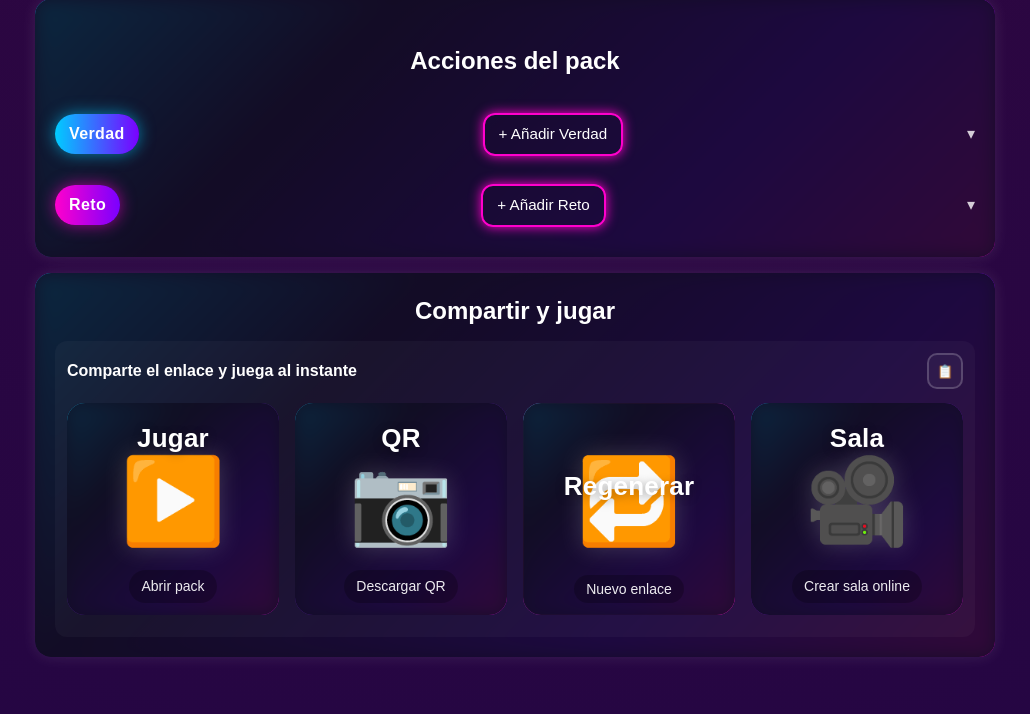
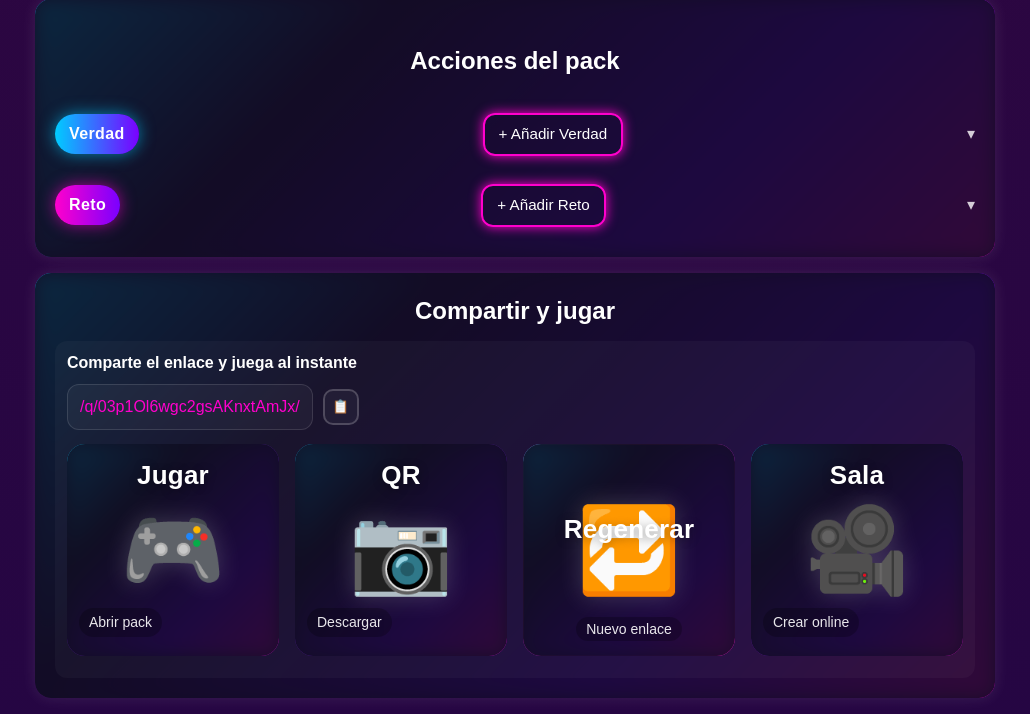
Before and after one commit to jltamayo2018/tfg-verdad-reto, a Django app: page /packs/25/ in a window 1280 px wide. Shown: the part 954-1668 px from the top of the page, without its empty margins (125-1155 px from the left). Run offline with Django 5.2, Linux system fonts and the light colour scheme; a user stored in the database is signed in; data comes from the database, SQL or seed files in the repository; data that the repository does not hold is empty; parts of the project's set-up code (start-up, migrations or seed data) failed here and were passed over.

Commit message:
cambiando parte pública

```diff
--- a/static/css/style.css
+++ b/static/css/style.css
@@ -991,27 +991,47 @@
   background: rgba(255,255,255,.03);
 }
 
-/* Topbar: una sola línea + botón */
-.pack-share__topbar{
-  display:flex;
-  align-items:center;
-  justify-content: space-between;
+.pack-share__row{
+  display: grid;
   gap: 10px;
   margin-bottom: 14px;
 }
 
-.pack-share__toptext{
-  flex: 1;
-  min-width: 0;
-  white-space: nowrap;       /* 1 línea */
+.pack-share__lead{
+  margin: 0;
+  line-height: 1.3;
+}
+
+.pack-share__copy{
+  display:flex;
+  gap: 10px;
+  align-items:center;
+  flex-wrap: wrap;
+}
+
+/* URL estilo badge propio */
+.pack-share__url{
+  display:block;
+  padding: 10px 12px;
+  border-radius: 12px;
+  background: rgba(255,255,255,.04);
+  border: 1px solid rgba(255,255,255,.12);
+  color: #ff00cc;
+  max-width: 100%;
   overflow: hidden;
-  text-overflow: ellipsis;    /* si no cabe, ... */
+  text-overflow: ellipsis;
+  white-space: nowrap;
+}
+.pack-share__url:hover{
+  text-shadow: 0 0 8px #ff00cc;
 }
 
 /* Botón copiar (hereda .icon-btn) */
-.pack-share__copybtn{ margin-left: 0; }
+.pack-share__copybtn{
+  margin-left: 0;
+}
 
-/* GRID propio */
+/* GRID propio (sin tocar .packs-grid) */
 .pack-share-grid{
   display:grid;
   grid-template-columns: repeat(2, minmax(0,1fr));
@@ -1025,16 +1045,13 @@
   .pack-share-grid{ grid-template-columns: repeat(4, minmax(0,1fr)); }
 }
 
-/* TARJETA (aislada) */
+/* TARJETA de acción (clon visual de pack-card, pero aislado) */
 .pack-share-card{
   position: relative;
   display: block;
   aspect-ratio: 1 / 1;
   border-radius: 18px;
-
-  /* Reservamos espacio arriba y abajo para evitar solapes */
-  padding: 18px 14px 64px;
-
+  padding: 14px 14px 56px; /* hueco abajo para “hint” */
   background: rgba(255,255,255,0.05);
   color:#fff;
   text-decoration:none;
@@ -1046,7 +1063,7 @@
   filter: brightness(1.05);
 }
 
-/* button dentro de form */
+/* Si es button dentro de form */
 .pack-share-form{ margin:0; }
 .pack-share-form .pack-share-card{
   width: 100%;
@@ -1054,15 +1071,13 @@
   cursor: pointer;
 }
 
-/* Header: centrado arriba */
+/* Cabecera / título */
 .pack-share-card__head{
   position: relative;
-  z-index: 3;
+  z-index: 2;
+  margin: 2px 0 0;
   text-align: center;
-  margin: 2px 0 0;
 }
-
-/* Título */
 .pack-share-card__title{
   margin: 0;
   font-weight: 800;
@@ -1071,17 +1086,12 @@
   letter-spacing: .2px;
   text-shadow: 0 2px 10px rgba(0,0,0,.35);
   overflow-wrap: anywhere;
-
-  /* Ayuda a que el título siempre quede arriba y no “se mezcle” visualmente */
-  padding: 0 4px;
 }
 
-/* Emoji: lo bajamos para que NO invada el título */
+/* Emoji centrado */
 .pack-share-card__emoji{
   position: absolute;
-  left: 0; right: 0;
-  top: 40px;                 /* 👈 clave: deja “zona segura” para el título */
-  bottom: 56px;              /* deja “zona segura” para el hint */
+  inset: 0;
   display: grid;
   place-items: center;
   font-size: clamp(52px, 10vw, 84px);
@@ -1091,33 +1101,28 @@
   z-index: 1;
 }
 
-/* Footer: centrado abajo */
+/* Footer tipo “chip” abajo izquierda */
 .pack-share-card__foot{
   position: absolute;
   left: 12px;
   right: 12px;
   bottom: 12px;
-  z-index: 3;
-  display:flex;
-  justify-content: center;   /* 👈 centrado */
+  z-index: 2;
 }
-
-/* Hint centrado y sin solape */
 .pack-share-card__hint{
   display: inline-block;
   max-width: 100%;
   background: rgba(0,0,0,.25);
-  padding: 6px 12px;
+  padding: 4px 10px;
   border-radius: 999px;
   font-size: 14px;
-  opacity: .92;
+  opacity: .9;
   white-space: nowrap;
   overflow: hidden;
   text-overflow: ellipsis;
-  text-align: center;
 }
 
-/* Variante “peligro” */
+/* Variante “peligro” (sutil) */
 .pack-share-card--danger{
   box-shadow: 0 0 0 1px rgba(255, 60, 140, .35) inset;
 }
--- a/verdadoreto_app/templates/pack_detail.html
+++ b/verdadoreto_app/templates/pack_detail.html
@@ -177,9 +177,18 @@
     <h3 class="pack-share__title">Compartir y jugar</h3>
 
     <div class="pack-share__panel">
-      <!-- Barra superior: texto + copiar (una sola línea) -->
-      <div class="pack-share__topbar" aria-label="Copiar enlace del pack">
-        <strong class="pack-share__toptext">Comparte el enlace y juega al instante</strong>
+      <div class="pack-share__row">
+        <p class="pack-share__lead">
+          <strong>Comparte el enlace y juega al instante</strong>
+        </p>
+
+        <div class="pack-share__copy">
+          <a id="share-link"
+            class="pack-share__url"
+            href="{% url 'publico_por_token' pack.token %}"
+            target="_blank" rel="noopener">
+            {% url 'publico_por_token' pack.token %}
+          </a>
 
           <button type="button"
                   class="icon-btn pack-share__copybtn"
@@ -188,6 +197,7 @@
                   aria-label="Copiar enlace">
             📋
           </button>
+        </div>
       </div>
 
       <!-- 4 tarjetas -->
@@ -199,7 +209,7 @@
           <header class="pack-share-card__head">
             <h4 class="pack-share-card__title">Jugar</h4>
           </header>
-          <div class="pack-share-card__emoji" aria-hidden="true">▶️</div>
+          <div class="pack-share-card__emoji" aria-hidden="true">🎮</div>
           <div class="pack-share-card__foot">
             <span class="pack-share-card__hint">Abrir pack</span>
           </div>
@@ -214,7 +224,7 @@
           </header>
           <div class="pack-share-card__emoji" aria-hidden="true">📷</div>
           <div class="pack-share-card__foot">
-            <span class="pack-share-card__hint">Descargar QR</span>
+            <span class="pack-share-card__hint">Descargar</span>
           </div>
         </a>
 
@@ -244,7 +254,7 @@
           </header>
           <div class="pack-share-card__emoji" aria-hidden="true">🎥</div>
           <div class="pack-share-card__foot">
-            <span class="pack-share-card__hint">Crear sala online</span>
+            <span class="pack-share-card__hint">Crear online</span>
           </div>
         </a>
       </section>
```
Lines whose indentation alone changed are shown as unchanged.
